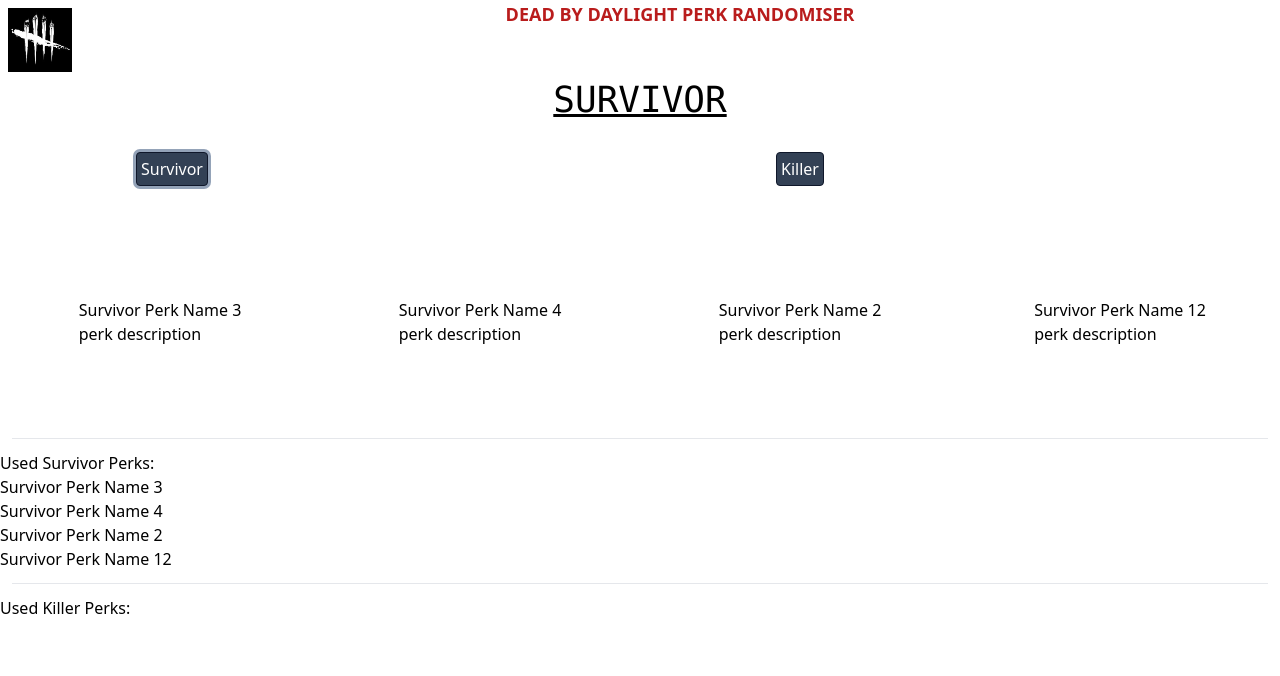
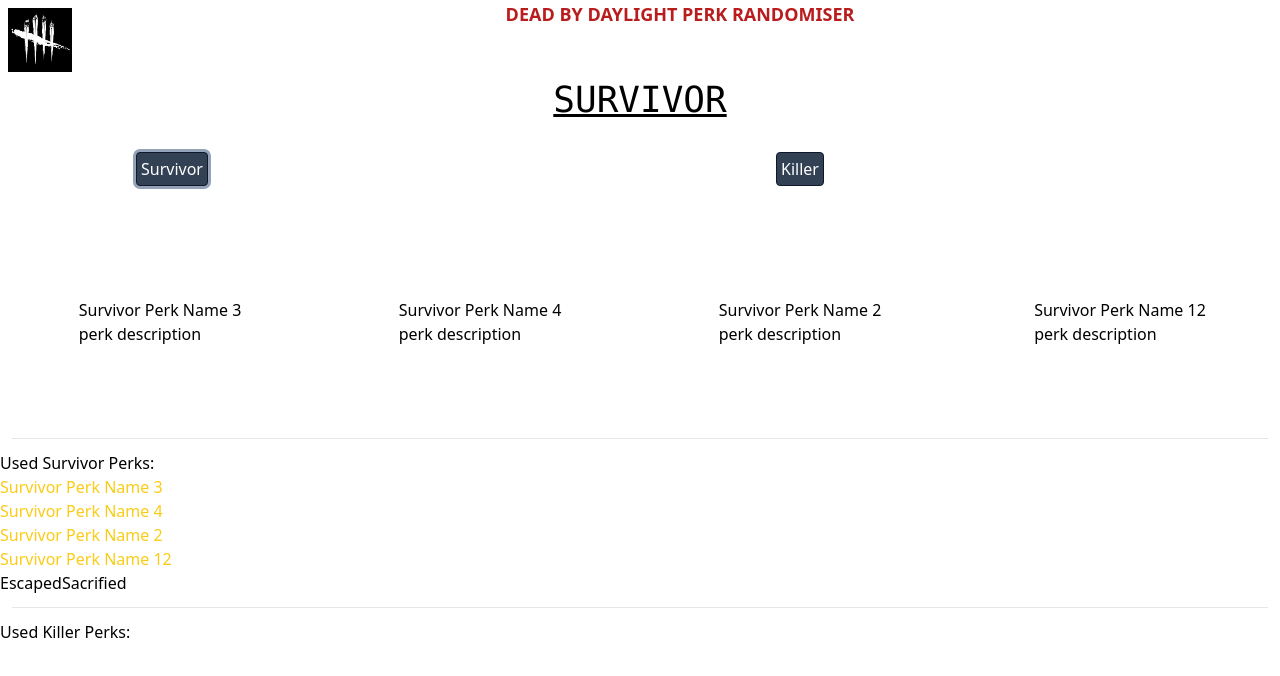
Before and after one commit to MutlucanOzcan/proje, a React (Vite) app: page / in a window 1280 px wide. Both pictures are taken after a click on the button "Survivor". Shown: the top 676 px of the page. Built offline with nearby package versions, Linux system fonts and the light colour scheme.

Commit message:
adding win or lose buttons to responsible for changing color

```diff
--- a/src/components/UsedPerkList.jsx
+++ b/src/components/UsedPerkList.jsx
@@ -1,20 +1,54 @@
+import { useState } from "react";
+import { SELECTION_TYPE } from "../lib/helpers.js";
+
 export default function UsedPerkList({ usedKillerPerks, usedSurvivorPerks }) {
+  const [color, setColor] = useState("text-yellow-400");
+
+  function handleClick(result) {
+    if (result === SELECTION_TYPE.ESCAPED) {
+      setColor("text-lime-500");
+    } else if (result === SELECTION_TYPE.SACRIFIED) {
+      setColor("text-red-700");
+    }
+  }
+
   return (
     <div>
-      <h3>Used Survivor Perks:</h3>
+      <h2>Used Survivor Perks:</h2>
       <ul>
-        {usedSurvivorPerks.map((perk) => (
+        {usedSurvivorPerks.map((perk, index) => (
           <li key={perk.id}>
-            <h3>{perk.name}</h3>
+            <p className={color}>{perk.name}</p>
+            {index % 4 === 3 && ( // Her 4 perk için bir grup buton oluştur
+              <div>
+                <button onClick={() => handleClick(SELECTION_TYPE.ESCAPED)}>
+                  Escaped
+                </button>
+                <button onClick={() => handleClick(SELECTION_TYPE.SACRIFIED)}>
+                  Sacrified
+                </button>
+              </div>
+            )}
           </li>
         ))}
       </ul>
+
       <hr className="m-3"></hr>
-      <h3>Used Killer Perks:</h3>
+      <h2>Used Killer Perks:</h2>
       <ul>
-        {usedKillerPerks.map((perk) => (
+        {usedKillerPerks.map((perk, index) => (
           <li key={perk.id}>
-            <h3>{perk.name}</h3>
+            <p>{perk.name}</p>
+            {index % 4 === 3 && ( // Her 4 perk için bir grup buton oluştur
+              <div>
+                <button onClick={() => handleClick(SELECTION_TYPE.ESCAPED)}>
+                  Win
+                </button>
+                <button onClick={() => handleClick(SELECTION_TYPE.SACRIFIED)}>
+                  Lost
+                </button>
+              </div>
+            )}
           </li>
         ))}
       </ul>
--- a/src/lib/helpers.js
+++ b/src/lib/helpers.js
@@ -1,4 +1,6 @@
 export const SELECTION_TYPE = {
   KILLER: "killer",
   SURVIVOR: "survivor",
+  ESCAPED: "escaped",
+  SACRIFIED: "sacrified",
 };
```
